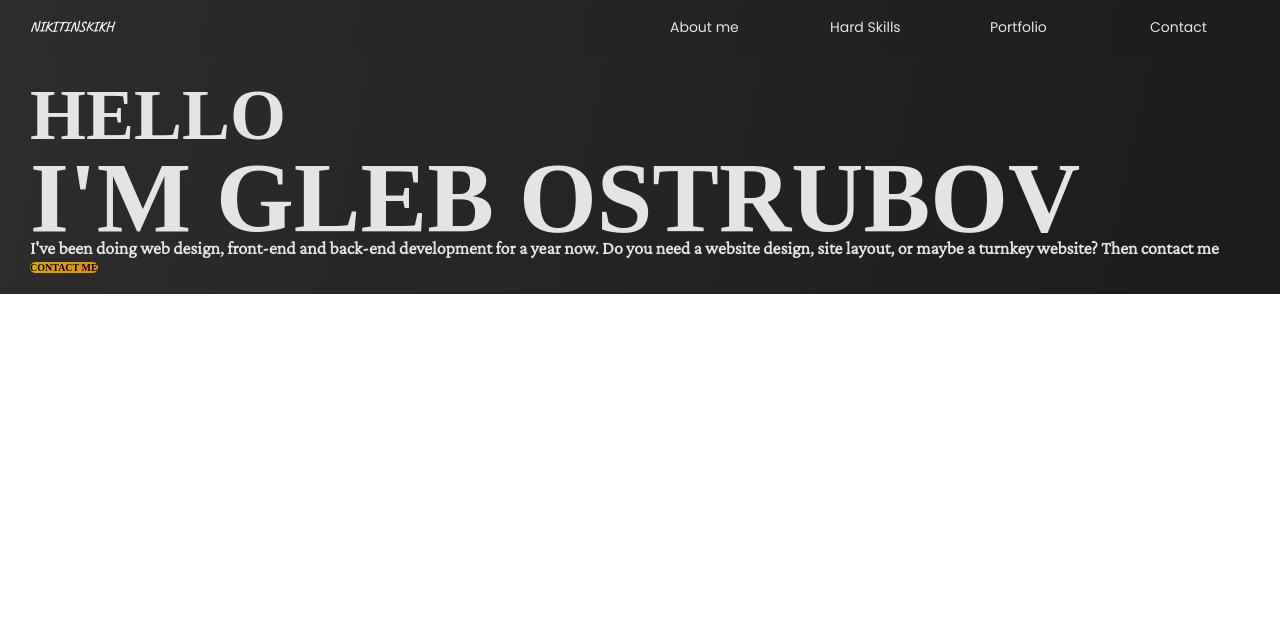
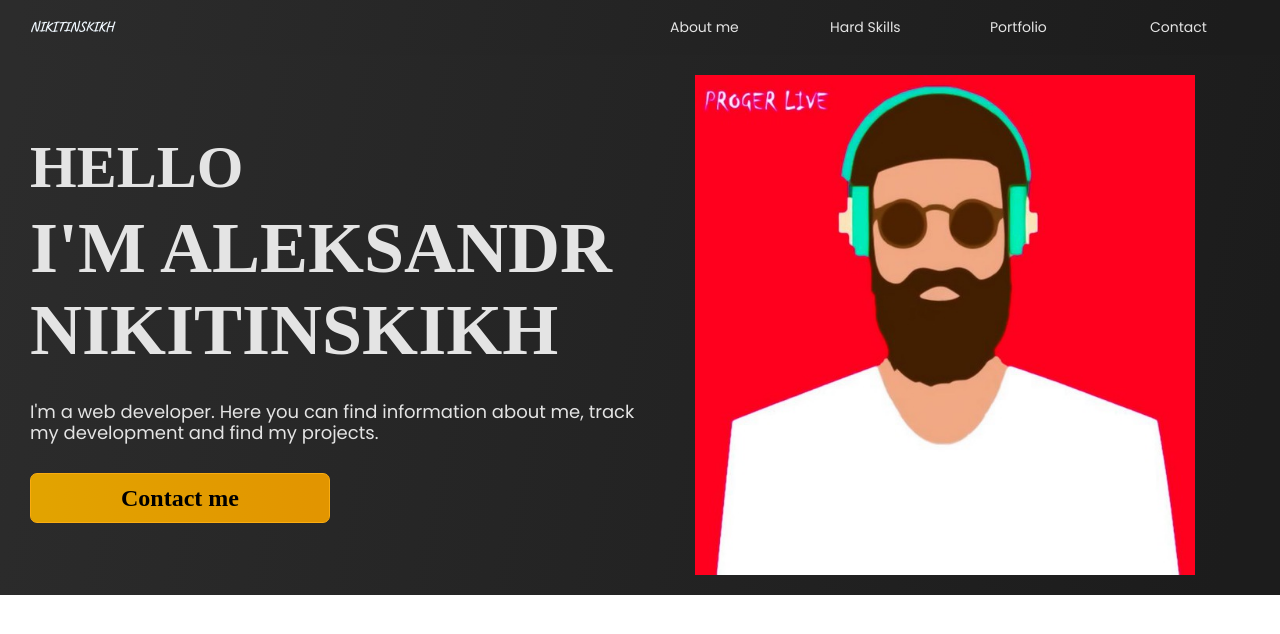
Before and after one commit to skikh/Portfolio, a plain HTML site: page portfolio/build/index.html in a window 1280 px wide. Shown: the top 634 px of the page. Drawn offline with nearby package versions, Linux system fonts and the light colour scheme; a web font is replaced by a local one.

Commit message:
Add buttons.scss, text.scss. Modernized structure of application. Finished next section.

```diff
--- a/portfolio/build/fonts.css
+++ b/portfolio/build/fonts.css
@@ -4,3 +4,10 @@
     font-weight: normal;
     font-style: normal;
 }
+
+@font-face {
+    font-family: 'Net Adora';
+    src: url('../fonts/Net\ Adora/FontsFree-Net-adora1.ttf');
+    font-weight: normal;
+    font-style: normal;
+}
--- a/portfolio/build/index.html
+++ b/portfolio/build/index.html
@@ -35,11 +35,14 @@
 			<div class="container">
 				<div class="section__about">
 					<div class="section__about_greeting">
-						<div class="section__about_greeting_small">Hello</div>
-						<div class="section__about_greeting_big">I'm Gleb ostrubov</div>
+						<div class="section__about_greeting_small"><h5>Hello</h5></div>
+						<div class="section__about_greeting_big"><h3>I'm Aleksandr Nikitinskikh</h3></div>
 					</div>
-					<div class="section__about_text">I've been doing web design, front-end and back-end development for a year now. Do you need a website design, site layout, or maybe a turnkey website? Then contact me</div>
-					<div class="section__about_button button"><a href="">Contact me</a></div>
+					<div class="section__about_text text">I'm a web developer. Here you can find information about me, track my development and find my projects.</div>
+					<div class="section__about_button button"><button class="button_contact">Contact me</button></div>
+				</div>
+				<div class="section__photo">
+					<img src="../img/39f6e14e580eb7027714962c2d43bdfd.jpg" alt="">
 				</div>
 			</div>
 		</div>
--- /dev/null
+++ b/portfolio/src/blocks/buttons.scss
@@ -0,0 +1,18 @@
+.button
+{
+    & .button_contact
+    {
+        display: inline-block;
+        width: 300px;
+        height: 50px;
+        color: black;
+        font-size: 24px;
+        font-weight: 700;
+        outline: none;
+        border: 1px solid rgb(250,172,17);
+        border-radius: 7px;
+        background: $colorButton;
+        box-shadow: inset 0 -2px 1px rgba(0,0,0,0), inset 0 1px 2px rgba(0,0,0,0), inset 0 0 0 60px rgba(255,255,0,0);
+        transition: box-shadow .2s, border-color .2s;
+    }
+}
--- a/portfolio/src/blocks/container.scss
+++ b/portfolio/src/blocks/container.scss
@@ -2,4 +2,6 @@
     width: 1340px;
     padding: 0 30px 0 30px;
     margin: auto;
+    display: flex;
+    justify-content: space-between;
   }
--- a/portfolio/src/blocks/header.scss
+++ b/portfolio/src/blocks/header.scss
@@ -16,8 +16,7 @@ header{
         font-family: Poppins;
 
         &:hover{
-            transition: opacity .2s linear;
-            opacity: 0.5;
+           @extend %animationhover
         }
     }
 }
--- /dev/null
+++ b/portfolio/src/blocks/headlines.scss
@@ -0,0 +1,28 @@
+h3
+{
+    font-family: 'NEXT ART Bold';
+    font-weight: 700;
+    font-size: 72px;
+    line-height: 81.6px;
+    text-transform: uppercase;
+    color: #E4E4E4;
+}
+
+h4{
+    font-family: 'NEXT ART Bold';
+    font-weight: 700;
+    font-size: 72px;
+    line-height: 81.6px;
+    text-transform: uppercase;
+    color: #E4E4E4;
+}
+
+h5
+{
+    font-family: 'NEXT ART Bold';
+    font-weight: 700;
+    font-size: 60px;
+    line-height: 81.6px;
+    text-transform: uppercase;
+    color: #E4E4E4;
+}
--- a/portfolio/src/blocks/section.scss
+++ b/portfolio/src/blocks/section.scss
@@ -4,27 +4,28 @@
     background: $colorBackgroundDark;
     &__about
     {
-        @extend %flexfordiv;
+        display: flex;
+        justify-content: center;
         flex-direction: column;
         &_greeting
         {
             @extend %flexfordiv;
             flex-direction: column;
-            &_small
-            {
-                @extend %style1;
-            }
-            &_big
-            {
-                @extend %style1;
-                font-size: 100px;
-            }
+            padding: 0 0 30px 0;
         }
-        &_text{
-            @extend %style2;
+
+        &_text
+        {
+            padding: 0 0 30px 0;
         }
-        &_button a{
-            @extend %styleButton;
-        }
+
+    }
+    &__photo {
+        display: flex;
+        justify-content: center;
+    }
+
+    & img{
+        width: 500px;
     }
 }
--- /dev/null
+++ b/portfolio/src/blocks/text.scss
@@ -0,0 +1,7 @@
+.text{
+    font-family: Poppins;
+    font-weight: 300;
+    font-size: 18px;
+    line-height: 21px;
+    color: $colorText;
+}
--- a/portfolio/src/common/_vars.scss
+++ b/portfolio/src/common/_vars.scss
@@ -7,6 +7,9 @@
 
 /*-------------------COLOR-------------------*/
 $colorBackgroundDark: linear-gradient(101.56deg, #2C2C2C 1.56%, #1C1C1C 95.55%);
+$colorButton: linear-gradient(87.32deg, #E2A300 4.47%, #E29500 95.53%);
+$colorText: #E4E4E4;
+
 
 
 /*-------------------PADDING-------------------*/
@@ -22,22 +25,3 @@ $paddingForSections: 20px 0 20px 0;
     text-transform: uppercase;
     color: #E4E4E4;
 }
-
-%style2
-{
-    font-family: 'Crimson Pro';
-    font-weight: 700;
-    font-size: 18px;
-    line-height: 21.38px;
-    color: #E4E4E4;
-}
-
-%styleButton{
-    font-family: 'NEXT ART';
-    font-weight: 700;
-    font-size: 10px;
-    text-transform: uppercase;
-    color: #000;
-    background: linear-gradient(87.32deg, #E2A300 4.47%, #E29500 95.53%);
-    border-radius: 10px;
-}
--- /dev/null
+++ b/portfolio/src/common/animation.scss
@@ -0,0 +1,12 @@
+%animationhover{
+    transition: opacity .2s linear;
+    opacity: 0.5;
+}
+
+%animationButtonHover {
+    box-shadow: inset 0 -1px 1px rgba(0,0,0,0), inset 0 1px 2px rgba(0,0,0,0), inset 0 0 0 60px rgba(255,255,0,.5);
+  }
+%animationButtonActive {
+    border-color: rgba(177,159,0,1);
+    box-shadow: inset 0 -1px 1px rgba(0,0,0,.1), inset 0 1px 2px rgba(0,0,0,.3), inset 0 0 0 60px rgba(255,255,0,.45);
+  }
--- a/portfolio/src/index.scss
+++ b/portfolio/src/index.scss
@@ -1,8 +1,12 @@
 /*-----------------COMMON----------------*/
 @import "../src/common/null.scss";
+@import "../src/common/animation.scss";
 @import "../src/common/_vars.scss";
 
 /*-----------------BLOCKS----------------*/
+@import "../src/blocks/buttons.scss";
+@import "../src/blocks/text.scss";
+@import "../src/blocks/headlines.scss";
 @import "../src/blocks/header.scss";
 @import "../src/blocks/container.scss";
 @import "../src/blocks/section.scss";
```
Also changed, not shown: portfolio/build/stylesheet.css, portfolio/fonts/Net Adora/FontsFree-Net-adora1.ttf (added), portfolio/img/39f6e14e580eb7027714962c2d43bdfd.jpg (added), 1 other file.
